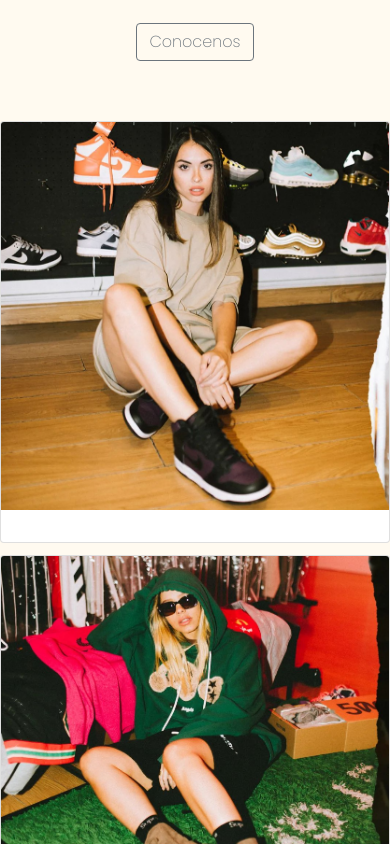
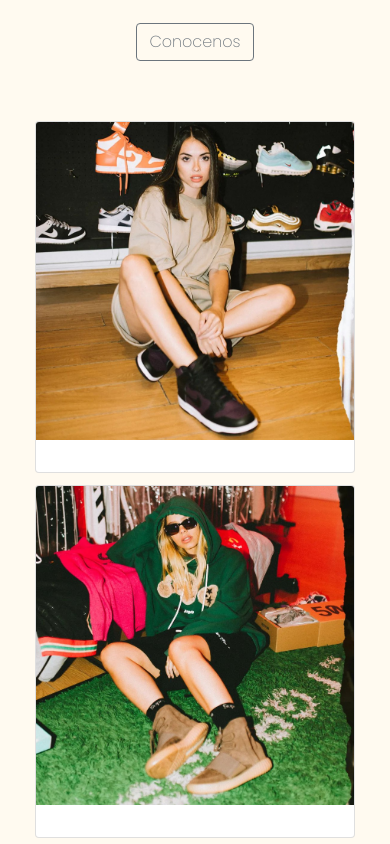
Before and after one commit to MartinGarciaBerro/Idea-Garcia-Berro, a website: page index.html in a window 390 px wide. Shown: the part 560-1404 px from the top of the page. Drawn offline with nearby package versions, Linux system fonts and the light colour scheme; a web font is replaced by a local one.

Commit message:
retoques

```diff
--- a/index.html
+++ b/index.html
@@ -5,6 +5,8 @@
     <meta charset="UTF-8">
     <meta http-equiv="X-UA-Compatible" content="IE=edge">
     <meta name="viewport" content="width=device-width, initial-scale=1.0">
+    <meta name="description"
+        content="Somos el primer local hype de la Argentina, con más de 10 años coleccionando. Como amantes de la cultura proveemos la sabiduría para traerles los mejores productos 100% originales.">
     <link href="https://cdn.jsdelivr.net/npm/bootstrap@5.1.3/dist/css/bootstrap.min.css" rel="stylesheet"
         integrity="sha384-1BmE4kWBq78iYhFldvKuhfTAU6auU8tT94WrHftjDbrCEXSU1oBoqyl2QvZ6jIW3" crossorigin="anonymous">
     <title>El flaco Drops</title>
@@ -18,8 +20,8 @@
 
 
     <header>
-            <div class="row">
-                <nav class="header-nav">
+        <div class="row">
+            <nav class="header-nav">
                 <div class="navbar navbar-expand-lg navbar-light bg-floralwhite">
                     <div class="container-fluid">
                         <a class="navbar-brand"><img src="./Img/logodrops.png" alt="logodrops"></a>
@@ -100,29 +102,26 @@
 
     <div class="espacio-grande"></div>
 
+<div class="cartas">
     <div class="card-group">
         <div class="card">
-            <img src="./Img/AA-AA.png" class="card-img-top" alt="">
+            <img src="./Img/AA-AA.png" class="card-img-top" alt="chica-sentada-en-el-piso-con-zapatillas-atras">
             <div class="card-body">
-
-
             </div>
         </div>
         <div class="card">
-            <img src="./Img/AA-pasto.png" class="card-img-top" alt="...">
+            <img src="./Img/AA-pasto.png" class="card-img-top" alt="chica-tirada-en-pasto-artificial">
             <div class="card-body">
-
-
             </div>
         </div>
         <div class="card">
-            <img src="./Img/AA-Khea3.png" class="card-img-top" alt="...">
+            <img src="./Img/AA-Khea3.png" class="card-img-top" alt="Khea-y-Asan-en-la-nieve">
             <div class="card-body">
-
-
             </div>
         </div>
     </div>
+</div>
+
 
 
 
--- a/scss/partials/_index.scss
+++ b/scss/partials/_index.scss
@@ -58,3 +58,8 @@ h2 {
 .espacio-grande {
     margin-top: 60px;
 }
+
+.cartas{
+    margin-left: 75px;
+    margin-right: 75px;
+}
--- a/scss/partials/_media.scss
+++ b/scss/partials/_media.scss
@@ -14,7 +14,10 @@
             display: flex;
         }
     }
-
+    .cartas{
+        margin-left: 35px;
+        margin-right: 35px;
+    }
     .grid-destacados {
         align-items: $centrado;
         display: grid;
@@ -117,7 +120,10 @@
     h1 {
         font-size: xx-large;
     }
-
+    .cartas{
+        margin-left: 50px;
+        margin-right: 50px;
+    }
     .grid-destacados {
         display: grid;
         grid-template-columns: 150px 150px 150px 150px;
```
Also changed, not shown: css/style.css.
